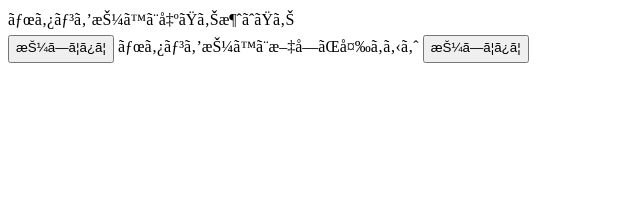
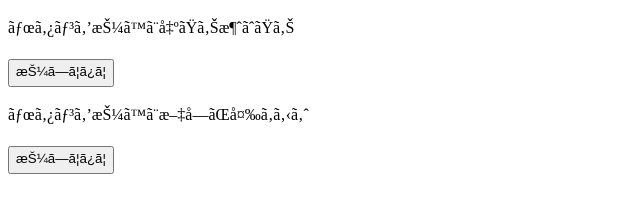
Before and after one commit to kougei073/web2-2, a plain HTML site: page index.html in a window 1280 px wide. Shown: the whole page, without its empty margins (0-640 px from the left). Drawn offline with nearby package versions, Linux system fonts and the light colour scheme.

Commit message:
Update index.html

```diff
--- a/index.html
+++ b/index.html
@@ -20,11 +20,11 @@
   </script>
  </head>
 <body>
- <div id="hide">ボタンを押すと出たり消えたり</div>
- <button id="toggle">押してみて</button>
+<p><div id="hide">ボタンを押すと出たり消えたり</div></p>
+ <p><button id="toggle">押してみて</button></p>
 
- <c>ボタンを押すと文字が変わるよ</c>
- <button>押してみて</button>
+ <p><c>ボタンを押すと文字が変わるよ</c></p>
+<p> <button>押してみて</button></p>
  <c style="display: none">When you press the button, the letters change</c>
 
  </body>
```
